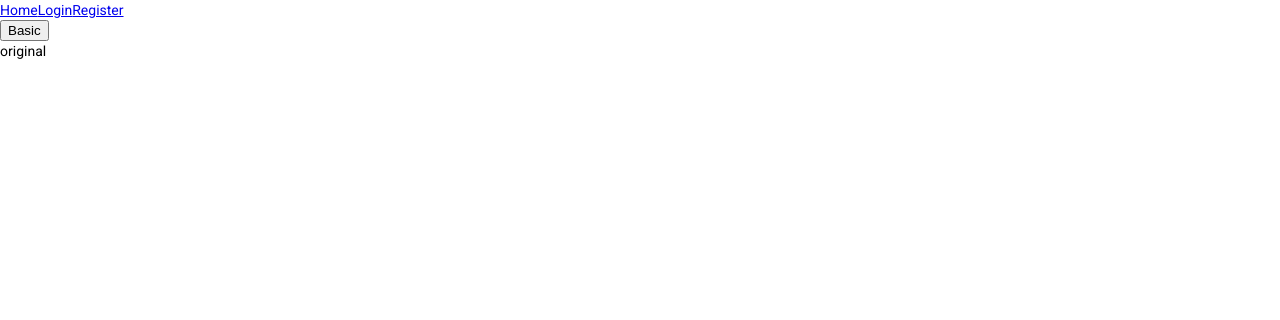
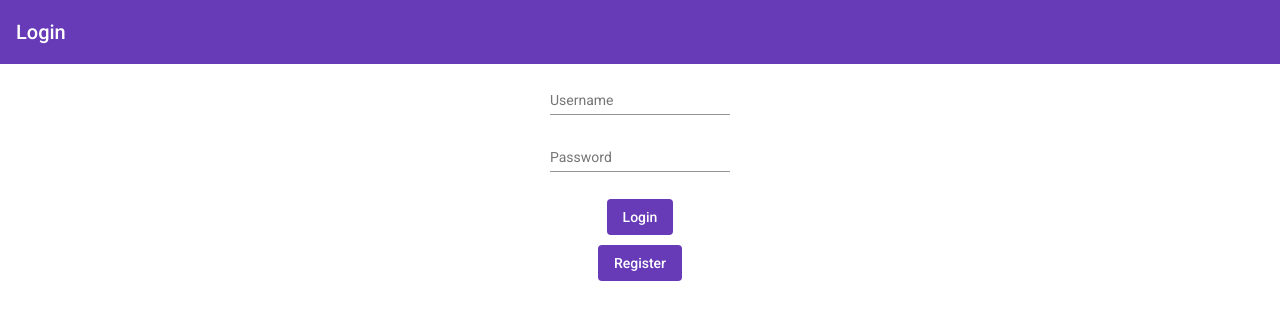
Before and after one commit to juddrollins/blog-frontend-v1, an Angular app: page /login in a window 1280 px wide. Shown: the top 320 px of the page. Built offline with nearby package versions, Linux system fonts and the light colour scheme.

Commit message:
Added Register and Login Page formatting

```diff
--- a/src/app/app.component.html
+++ b/src/app/app.component.html
@@ -7,13 +7,6 @@
     <meta name="viewport" content="width=device-width, initial-scale=1" />
     <link rel="icon" type="image/x-icon" href="favicon.ico" />
   </head>
-  <nav class="navbar navbar-expand navbar-dark bg-dark">
-    <div class="navbar-nav">
-      <a class="nav-item nav-link" routerLink="/">Home</a>
-      <a class="nav-item nav-link" routerLink="/login">Login</a>
-      <a class="nav-item nav-link" routerLink="/register">Register</a>
-    </div>
-  </nav>
   <body>
     <router-outlet></router-outlet>
   </body>
--- a/src/app/login-page/login-page.component.html
+++ b/src/app/login-page/login-page.component.html
@@ -1,2 +1,27 @@
-<button (click)=getData() mat-raised-button>Basic</button>
-<p>{{hello}}</p>
+<!-- <button (click)=getData() mat-raised-button>Basic</button>
+<p>{{hello}}</p> -->
+
+<p>
+  <mat-toolbar color="primary">
+    <span>Login</span>
+  </mat-toolbar>
+</p>
+
+<form class="example-form">
+  <mat-form-field class="example-full-width">
+    <mat-label>Username</mat-label>
+    <input matInput placeholder="Ex. Johnny" />
+  </mat-form-field>
+</form>
+<form class="example-form">
+  <mat-form-field class="example-full-width">
+    <mat-label>Password</mat-label>
+    <input matInput/>
+  </mat-form-field>
+</form>
+<div class="example-form">
+  <button mat-flat-button color="primary">Login</button>
+</div>
+<div class="example-form">
+  <button mat-flat-button color="primary" routerLink="/register">Register</button>
+</div>
--- a/src/app/login-page/login-page.component.scss
+++ b/src/app/login-page/login-page.component.scss
@@ -0,0 +1,8 @@
+.example-form {
+  display: flex;
+  justify-content: center;
+}
+
+div {
+  margin-top: 10px;
+}
--- a/src/app/register-page/register-page.component.html
+++ b/src/app/register-page/register-page.component.html
@@ -1 +1,36 @@
-<p>register-page works!</p>
+<p>
+  <mat-toolbar color="primary">
+    <span>Register</span>
+  </mat-toolbar>
+</p>
+
+<form class="example-form">
+  <mat-form-field class="example-full-width">
+    <mat-label>First Name</mat-label>
+    <input matInput placeholder="Ex. Johnny" />
+  </mat-form-field>
+</form>
+<form class="example-form">
+  <mat-form-field class="example-full-width">
+    <mat-label>Last Name</mat-label>
+    <input matInput placeholder="Ex. Johnny" />
+  </mat-form-field>
+</form>
+<form class="example-form">
+  <mat-form-field class="example-full-width">
+    <mat-label>Username</mat-label>
+    <input matInput placeholder="Ex. Johnny" />
+  </mat-form-field>
+</form>
+<form class="example-form">
+  <mat-form-field class="example-full-width">
+    <mat-label>Password</mat-label>
+    <input matInput/>
+  </mat-form-field>
+</form>
+<div class="example-form">
+  <button mat-flat-button color="primary">Register</button>
+</div>
+<div class="example-form">
+  <button mat-flat-button color="primary" routerLink="/login">Login</button>
+</div>
--- a/src/app/register-page/register-page.component.scss
+++ b/src/app/register-page/register-page.component.scss
@@ -0,0 +1,8 @@
+.example-form {
+  display: flex;
+  justify-content: center;
+}
+
+div {
+  margin-top: 10px;
+}
--- a/src/styles.scss
+++ b/src/styles.scss
@@ -1,4 +1,5 @@
 /* You can add global styles to this file, and also import other style files */
+@import "~@angular/material/prebuilt-themes/deeppurple-amber.css";
 
 html, body { height: 100%; }
 body { margin: 0; font-family: Roboto, "Helvetica Neue", sans-serif; }
```
Also changed, not shown: src/app/app.module.ts (+9 -1 lines).
